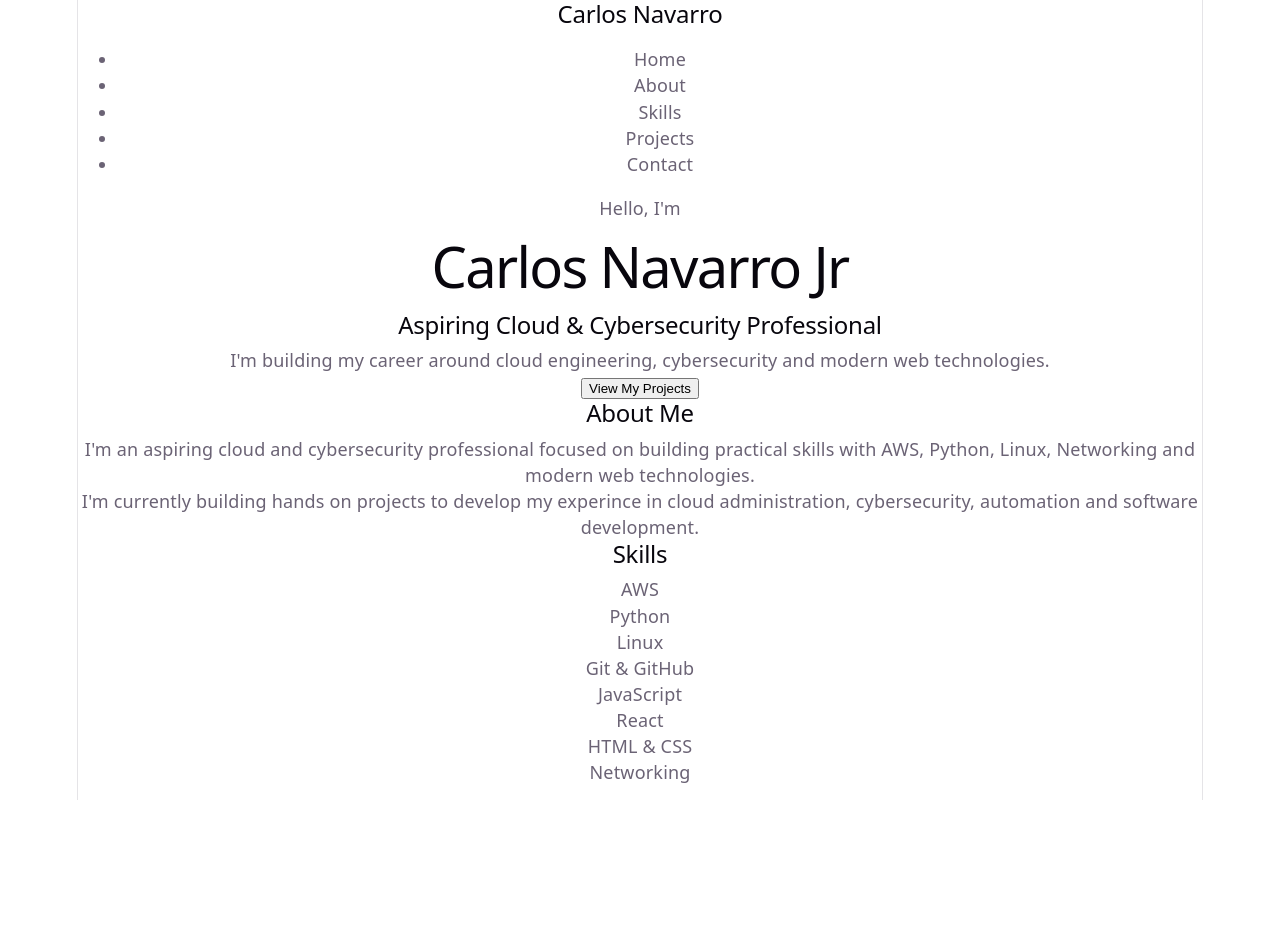
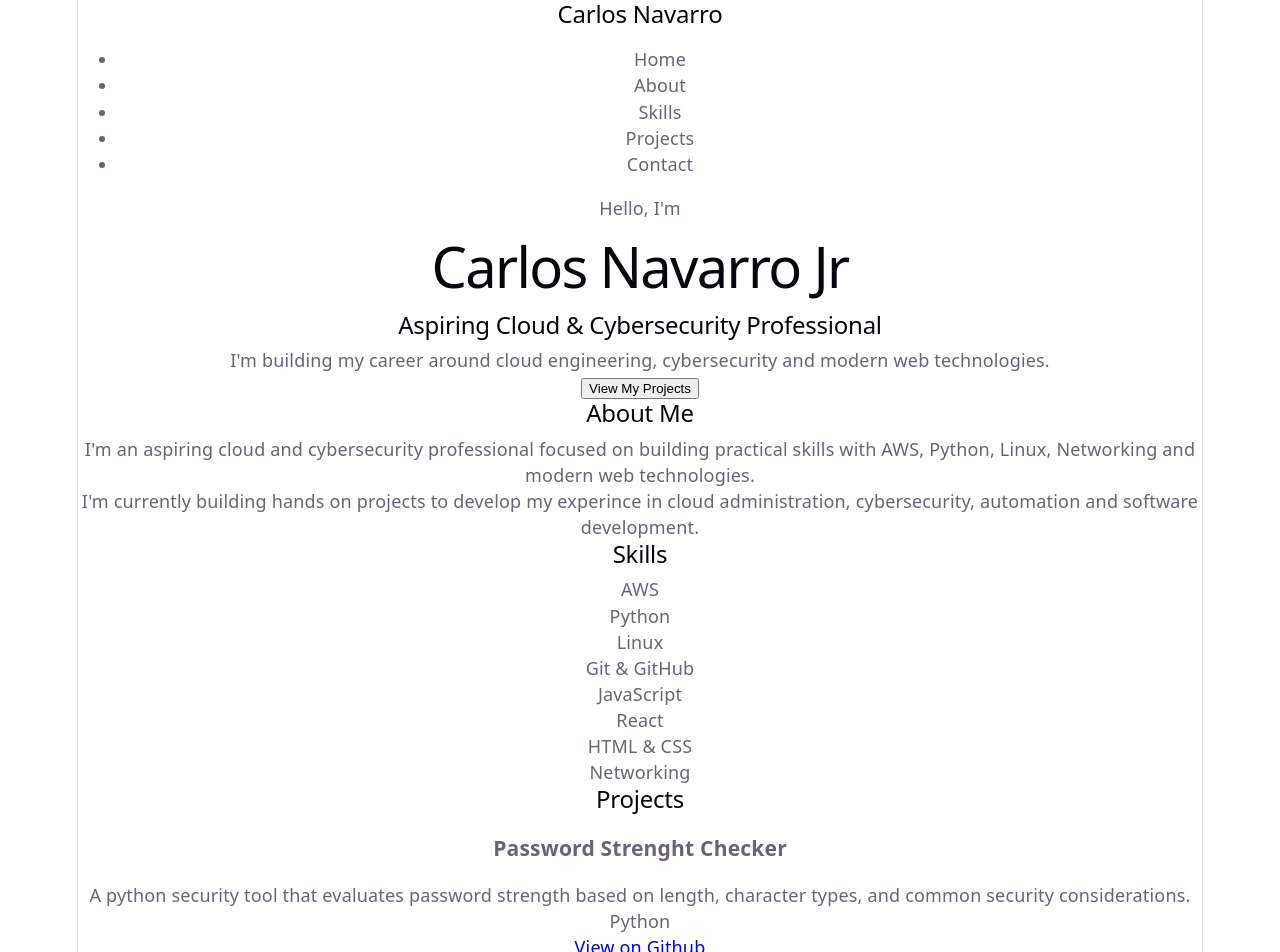
Before and after one commit to CarlosNavarroJr/My-Portfolio, a React app: page / in a window 1280 px wide. Shown: the top 952 px of the page. Before the commit the page ends 800 px from the top, so only its background shows below. Built offline with nearby package versions, Linux system fonts and the light colour scheme; the HTML template or start-up script is replaced by a standard one.

Commit message:
Update projects and project card component files adding the array to create the project cards to display

```diff
--- a/src/App.jsx
+++ b/src/App.jsx
@@ -2,6 +2,7 @@ import Navbar from './components/Navbar';
 import Hero from './components/Hero';
 import About from './components/About';
 import Skills from './components/Skills';
+import Projects from './components/Projects';
 
 function App() {
   return (
@@ -10,6 +11,7 @@ function App() {
       <Hero />
       <About />
       <Skills />
+      <Projects />
     </>
   );
 }
--- a/src/components/ProjectCard.jsx
+++ b/src/components/ProjectCard.jsx
@@ -0,0 +1,23 @@
+function ProjectCard({ title, description, technologies, github }) {
+    return (
+        <article>
+            <h3>{title}</h3>
+
+            <p>{description}</p>
+
+            <div>
+                {technologies.map((technology) => (
+                    <span key={technology}>
+                        {technology}
+                    </span>
+                ))}
+            </div>
+
+            <a href={github} target="_blank" rel="noreferrer">
+                View on Github
+            </a>
+        </article>
+    );
+}
+
+export default ProjectCard;
--- a/src/components/Projects.jsx
+++ b/src/components/Projects.jsx
@@ -0,0 +1,44 @@
+import ProjectCard from "./ProjectCard";
+
+const projects = [
+    {
+        title: "Password Strenght Checker",
+        description: "A python security tool that evaluates password strength based on length, character types, and common security considerations.",
+        technologies: ["Python"],
+        github: "https://github.com"
+    },
+      {
+        title: "Password Strenght Checker",
+        description: "A python security tool that evaluates password strength based on length, character types, and common security considerations.",
+        technologies: ["Python"],
+        github: "https://github.com"
+    },
+      {
+        title: "Password Strenght Checker",
+        description: "A python security tool that evaluates password strength based on length, character types, and common security considerations.",
+        technologies: ["Python"],
+        github: "https://github.com"
+    },
+];
+
+function Projects() {
+    return (
+        <section id="projects">
+            <h2>Projects</h2>
+
+            <div>
+                {projects.map((project) => (
+                    <ProjectCard
+                        key={project.title}
+                        title={project.title}
+                        description={project.description}
+                        technologies={project.technologies}
+                        github={project.github}
+                    />
+                ))}
+            </div>
+        </section>
+    );
+}
+
+export default Projects;
```
